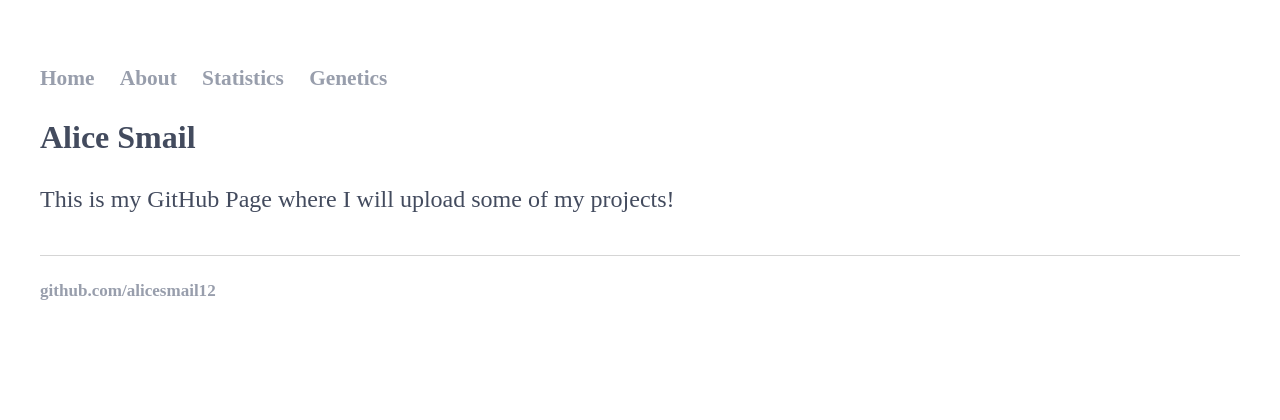
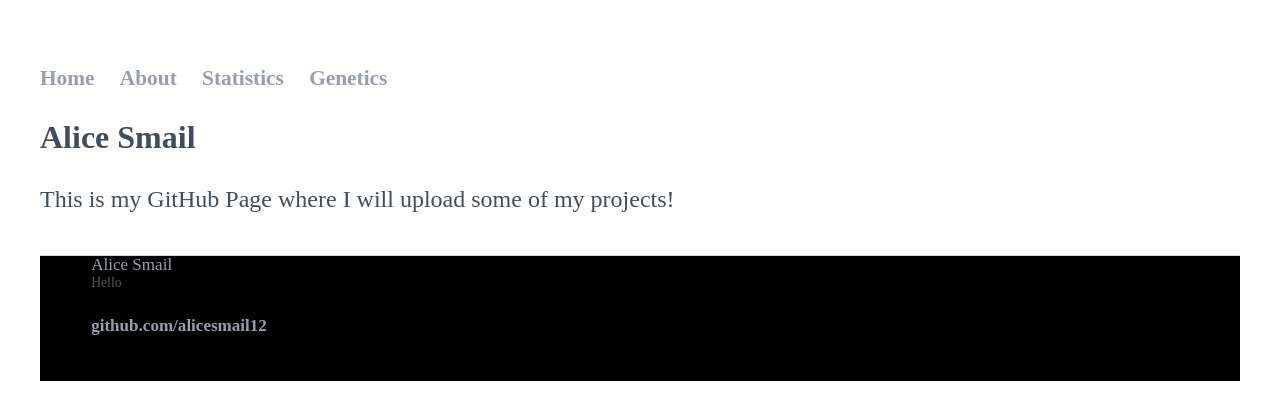
Before and after one commit to alicesmail12/alicesmail12.github.io, a Jekyll site: the page built from index.html, in a window 1280 px wide. Shown: the top 420 px of the page. Built offline with Jekyll 4.4.1, drawn with Linux system fonts in a browser that asks for light colours; some web fonts are replaced.

Commit message:
Update default.html

```diff
--- a/_layouts/default.html
+++ b/_layouts/default.html
@@ -6,6 +6,46 @@
 		margin-left: auto;
 		margin-right: auto;
 		}
+
+		.site-footer-content {
+		display: -ms-flexbox;
+		display: flex;
+		-ms-flex-wrap: wrap;
+		flex-wrap: wrap;
+		-ms-flex-pack: justify;
+		justify-content: space-between;
+		-ms-flex-align: center;
+		align-items: center;
+		font-size: 1.3rem;
+		}
+
+		.site-footer-content, .site-footer-content a {
+		color: hsla(0,0%,100%,.7);
+		}
+
+		.inner {
+		margin: 0 auto;
+		max-width: 1040px;
+		width: 100%;
+		}
+
+		.site-footer {
+		padding-bottom: 20px !important;
+		}
+
+		.site-footer {
+		position: relative;
+		padding-top: 20px;
+		padding-bottom: 60px;
+		color: #fff;
+		background: #000;
+		}
+
+		.outer {
+		position: relative;
+		padding: 0 4vw;
+		}
+
 		</style>
 		<head>
 
@@ -27,8 +67,15 @@
 			{{ content }}
 
 			</div><!-- /.container -->
-			<footer>
-	    		<ul>
+
+			<footer class="site-footer outer">
+	    			<div class=<div class="site-footer-content inner">
+			    	<section class="copyright" style="line-height: 1.0em;">
+			     	<a href="/">Alice Smail</a> <br>
+			      	<span style="font-size: 0.8em; color: #555;">Hello</span>
+			    	</section>
+			     	</div>
+				<ul>
 	        		<li><a href="https://github.com/alicesmail12">github.com/alicesmail12</a></li>
 				</ul>
 			</footer>
```
